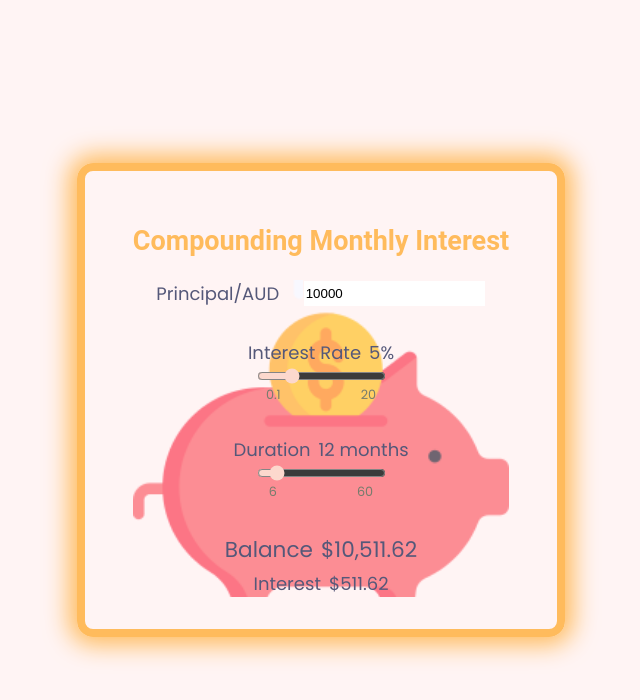
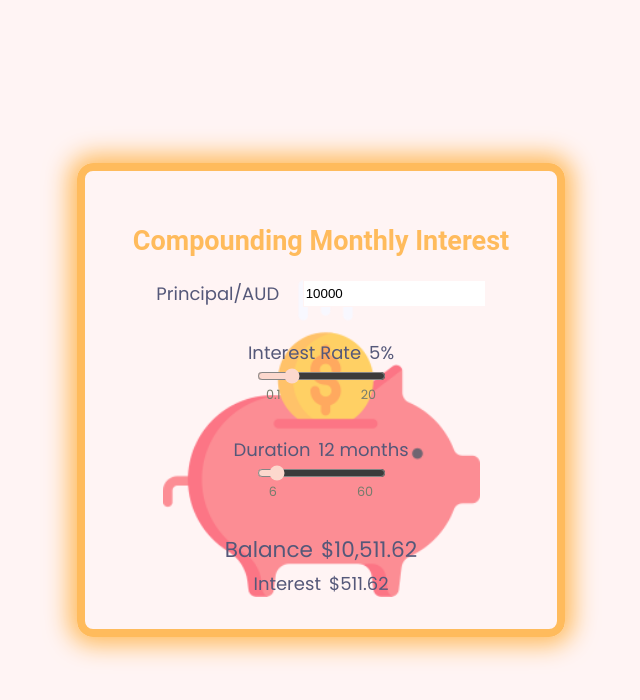
Before and after one commit to mu-tsu-mi/interest-calculator, a React (Vite) app: page / in a window 1280 px wide. Shown: the top 700 px of the page, without its empty margins (319-959 px from the left). Built offline with nearby package versions, Linux system fonts and the light colour scheme.

Commit message:
adjust background image

```diff
--- a/src/App.css
+++ b/src/App.css
@@ -20,7 +20,7 @@
 
 .input-result-wrapper {
   background-image: url("./assets/piggybank.svg");
-  background-size: cover;
+  background-size: contain;
   background-repeat: no-repeat;
   background-position: center;
 }
--- a/src/contexts/CalculatorContext.tsx
+++ b/src/contexts/CalculatorContext.tsx
@@ -5,6 +5,7 @@ import type { ReactNode } from "react";
 React.Dispatch<React.SetStateAction<number>>: React's useState for a number state. It allows both
 a new direct value: setX(123) and an updater function: setX(prev => prev + 1)
 */
+// principal type is string to fix number entry from mobile
 interface CalculatorContextType {
   principal: string;
   setPrincipal: React.Dispatch<React.SetStateAction<string>>;
```
